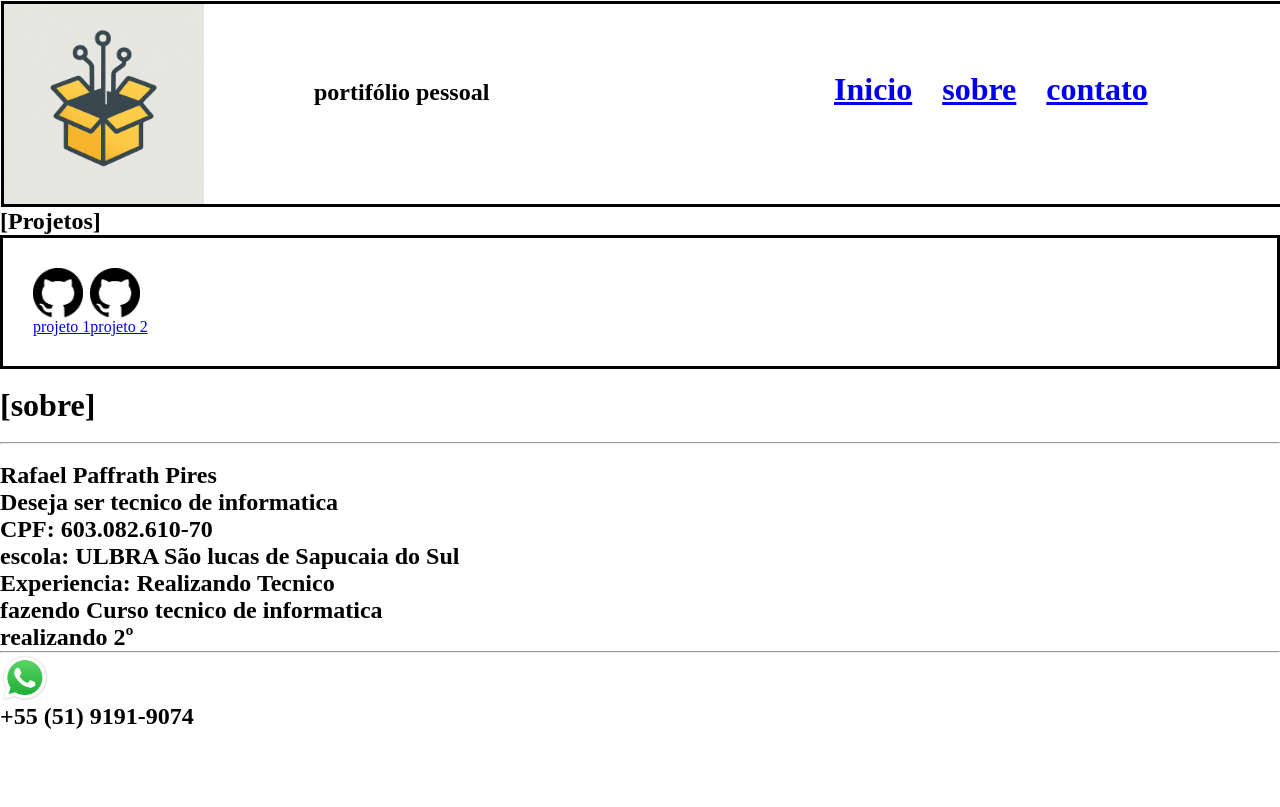
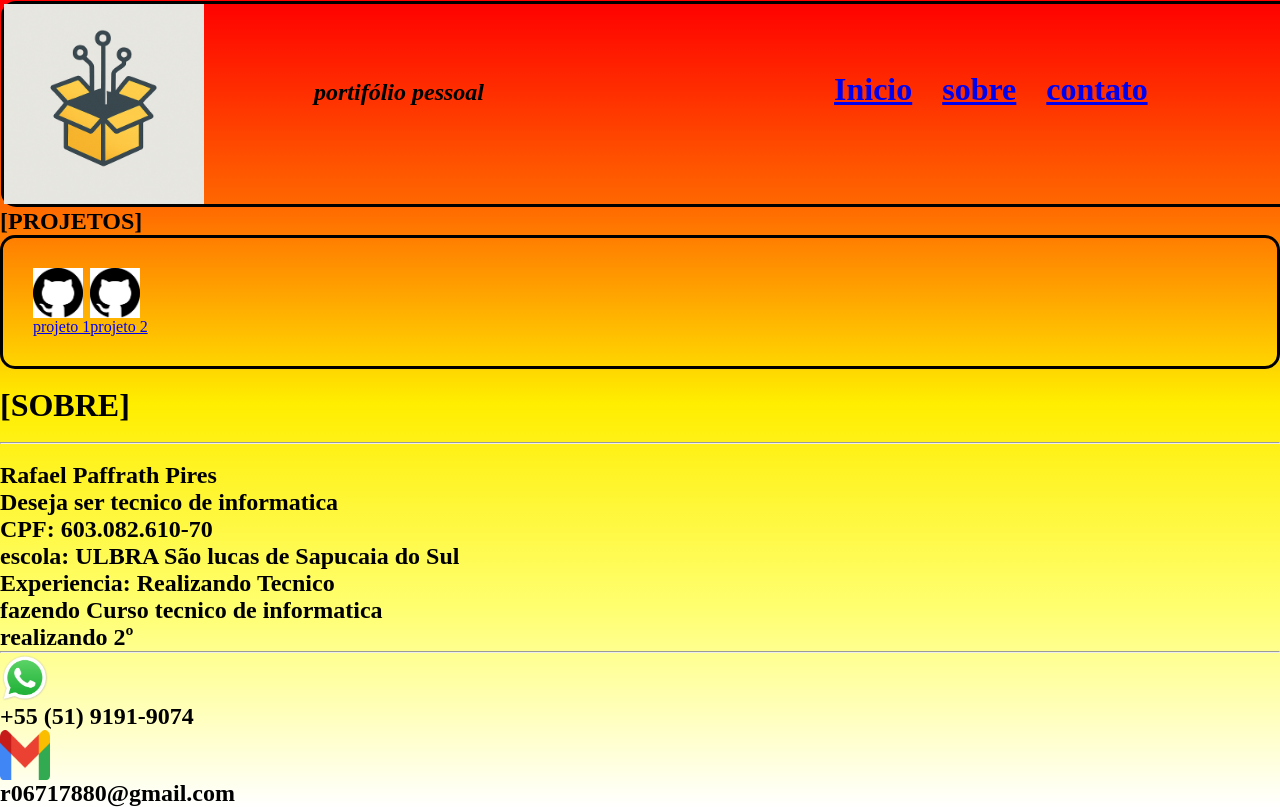
Before and after one commit to pires-cpu/portfolio-web, a plain HTML site: page index.html in a window 1280 px wide. Shown: the top 807 px of the page. Drawn offline with Linux system fonts and the light colour scheme.

Commit message:
portfólio-web

```diff
--- a/index.html
+++ b/index.html
@@ -29,7 +29,7 @@
     </div>
     <div class="informações">
     </div>
-<h2>[Projetos]</h2>
+<h2>[PROJETOS]</div></h2>
     <div class="gits">
         <section>
             <div class="imagem1"> <img src="assets/git hub.png" alt="">
@@ -46,7 +46,7 @@
         </div>
         </section>
     <br>
-    <h1 id="sobre">[sobre]</h1> <br> <hr> <br>
+    <h1 id="sobre">[SOBRE]</h1> <br> <hr> <br>
         <h2 class="sobre">Rafael Paffrath Pires</h2>
         <h2>Deseja ser tecnico de informatica</h2>
         <h2>CPF: 603.082.610-70</h2>
@@ -57,6 +57,7 @@
          <hr>
 
          <h2 class="contato whats"> <img src="assets/whats.png" alt=""> +55 (51) 9191-9074</h2>
+         <h2 class="gmail"> <img src="./Gmail_icon_(2020).svg.png" alt=""> r06717880@gmail.com</h2>
 </body>
 
 </html>
--- a/stle.css
+++ b/stle.css
@@ -20,6 +20,7 @@ header {
         margin-top: 65px;
         margin-right: 300px;
         margin-left: 100px;
+        font-style: italic;
     }
 
     li {
@@ -39,12 +40,12 @@ header {
 .caixa1 {
     border: 5;
     border-style: solid;
-    padding-right: 20px;
+    padding-right: 10px;
     margin: 1px;
     flex-direction: row;
     display: flex;
     width: 1363px;
-
+    border-radius: 15px;
 
     }
 
@@ -56,6 +57,7 @@ header {
         flex-direction: center;
         display: flex;
         padding: 30px;
+        border-radius: 15px;
 
     }
 
@@ -66,9 +68,13 @@ justify-content: center;
         width: 50px;
         height: 50px;
     }
+
     .logo{
-      display: flex;
-justify-content: center;
         width: 200px;
         height: 200px;
+
     }
+
+    body{
+        background: linear-gradient(red, rgb(255, 102, 0),rgb(255, 238, 0), rgb(255, 255, 110), rgb(255, 255, 255));
+    }
```
Also changed, not shown: Gmail_icon_(2020).svg.png (added).
